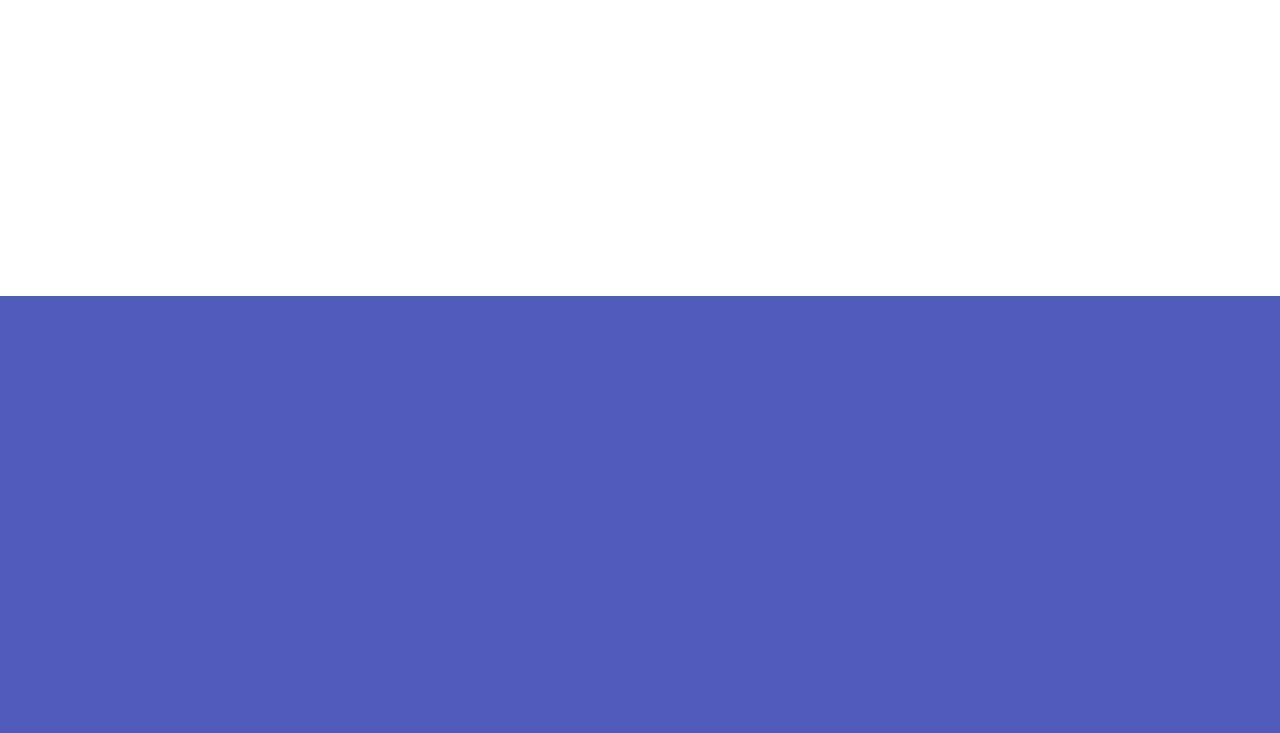
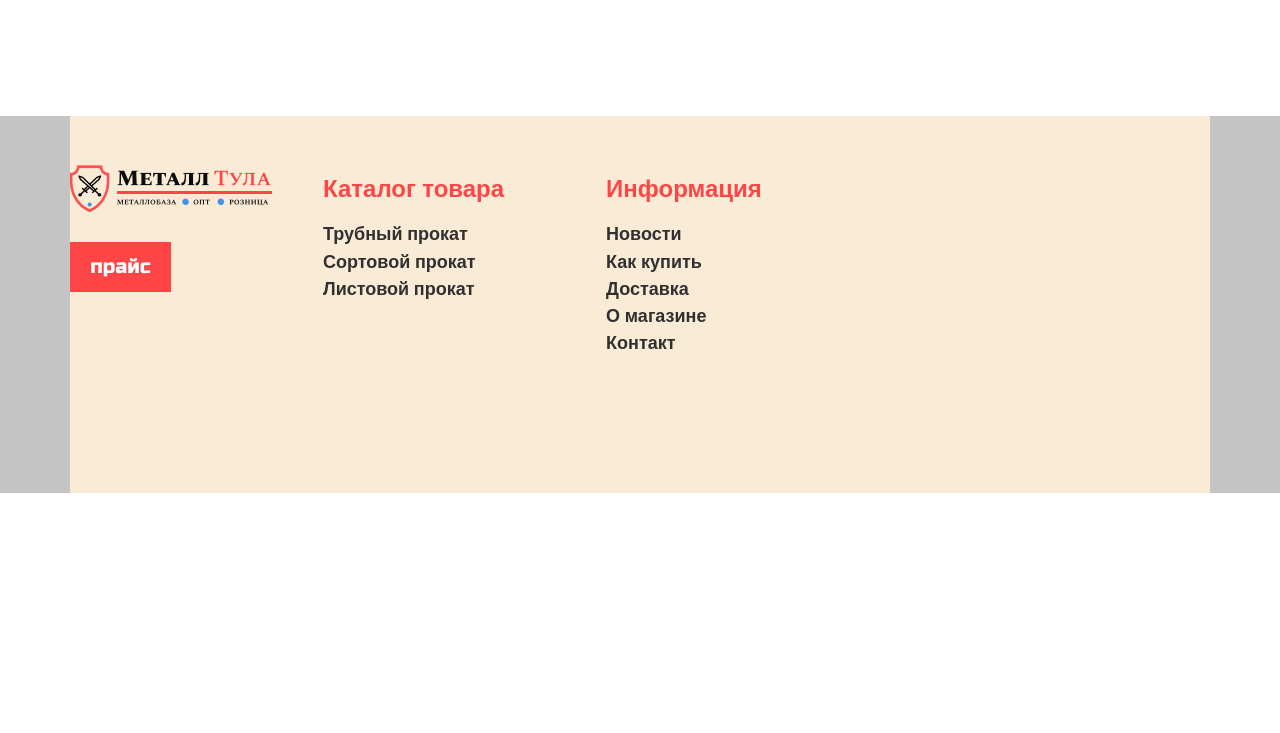
Before and after one commit to verslibremd/step2020, a PHP site: page /metall.html in a window 1280 px wide. Shown: the part 5509-6242 px from the top of the page. Run offline with PHP 8.4, Linux system fonts and the light colour scheme.

Commit message:
сделал часть футера. осталась форма

```diff
--- a/projects from phpstorm/metall.css
+++ b/projects from phpstorm/metall.css
@@ -734,6 +734,71 @@ body{
     margin-top: 42px;
 }
 
+/*------------------*/
+
+.footer{
+    width: auto;
+    height: 377px;
+    background-color: #C4C4C4;
+}
+
+.footer__grid{
+    height: 377px;
+    background-color: antiquewhite;
+    margin-top: 120px;
+}
+
+.footer__content{
+    display: flex;
+    flex-direction: row;
+}
+
+.footer__logo-and-price{
+    margin-top: 46px;
+}
+.footer__logo {
+    margin-bottom: 30px;
+}
+
+.footer__catalog{
+    display: flex;
+    flex-direction: column;
+}
+
+.footer__catalog{
+    margin-top: 60px;
+    margin-left: 45px;
+    margin-right: 102px;
+}
+
+.footer__title{
+    font-family: 'Open Sans', sans-serif;
+    font-weight: bold;
+    font-size: 24px;
+    line-height: 100%;
+    text-align: center;
+    color: #FF4545;
+    margin-block-start: 0;
+    margin-block-end: 0;
+    margin-bottom: 30px;
+}
+
+.footer__info{
+    margin-top: 60px;
+    margin-right: 83px;
+}
+
+.footer__text{
+    font-family: 'Open Sans', sans-serif;
+    font-weight: 600;
+    font-size: 18px;
+    line-height: 40%;
+    color: #303030;
+    margin-block-start: 0;
+    margin-block-end: 0;
+    margin-bottom: 20px;
+}
+
 
 
 
--- a/projects from phpstorm/metall.html
+++ b/projects from phpstorm/metall.html
@@ -199,7 +199,6 @@
             <a class="cards__all cards__all--underline" href="#">Смотреть все</a>
         </div>
     </section>
-
     <section class="contacts">
         <div class="grid contacts__grid">
             <h1 class="contacts__title">Контакты</h1>
@@ -222,15 +221,41 @@
                         </div>
                     </div>
                 </div>
-
                 <div class="maps">
                     <iframe src="https://www.google.com/maps/embed?pb=!1m18!1m12!1m3!1d2336.0731911259477!2d37.63494938648215!3d54.16106713430334!2m3!1f0!2f0!3f0!3m2!1i1024!2i768!4f13.1!3m3!1m2!1s0x41343fc808171075%3A0x266e624c35c2440f!2z0J3QvtCy0L7QvNC-0YHQutC-0LLRgdC60L7QtSDRiC4sIDM0LCDQotGD0LvQsCwg0KLRg9C70YzRgdC60LDRjyDQvtCx0LsuLCAzMDAwNDU!5e0!3m2!1sru!2sru!4v1595840442175!5m2!1sru!2sru" width="539" height="539" frameborder="0" style="border:0;" allowfullscreen="" aria-hidden="false" tabindex="0"></iframe>
                 </div>
             </div>
-
         </div>
     </section>
 
+    <section class="footer">
+        <div class="grid footer__grid">
+            <div class="footer__content">
+                <div class="footer__logo-and-price">
+                    <div class="logo footer__logo"></div>
+                    <a href="https://www.google.ru/" target="_blank"><input class="button button--pink-background button-price" type="button" value="прайс"></a>
+                </div>
+                <div class="footer__catalog">
+                    <h3 class="footer__title">Каталог товара</h3>
+                    <p class="footer__text">Трубный прокат</p>
+                    <p class="footer__text">Сортовой прокат</p>
+                    <p class="footer__text">Листовой прокат</p>
+                </div>
+                <div class="footer__info">
+                    <h3 class="footer__title">Информация</h3>
+                    <p class="footer__text">Новости</p>
+                    <p class="footer__text">Как купить</p>
+                    <p class="footer__text">Доставка</p>
+                    <p class="footer__text">О магазине</p>
+                    <p class="footer__text">Контакт</p>
+                </div>
+
+
+
+
+            </div>
+        </div>
+    </section>
 
 
 
```
